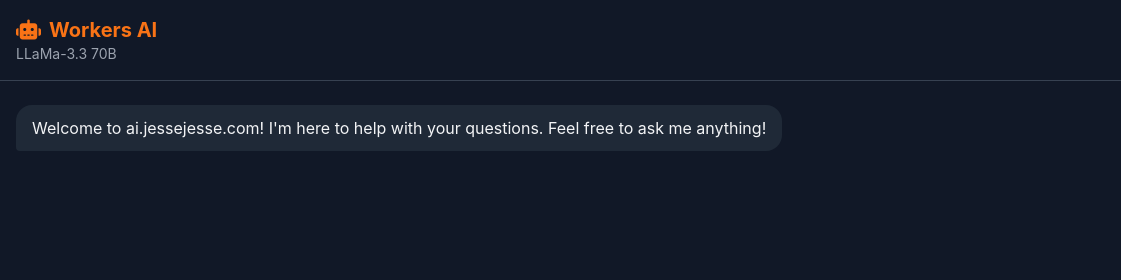
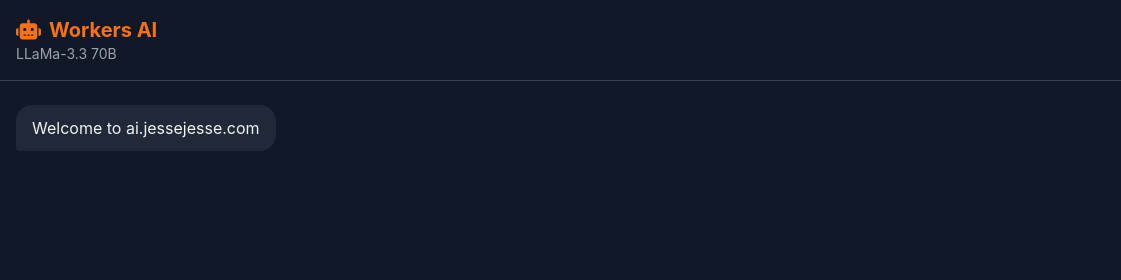
Before and after one commit to sudo-self/llm, a website: page public/index.html in a window 1280 px wide. Shown: the top 280 px of the page, 0-1121 px from the left. Drawn offline with nearby package versions, Linux system fonts and the light colour scheme.

Commit message:
Update index.html

```diff
--- a/public/index.html
+++ b/public/index.html
@@ -269,7 +269,7 @@
 let chatHistory = [
   {
     role: "assistant",
-    content: "Welcome to ai.jessejesse.com! I'm here to help with your questions. Feel free to ask me anything!",
+    content: "Welcome to ai.jessejesse.com",
   },
 ];
 let isProcessing = false;
```
